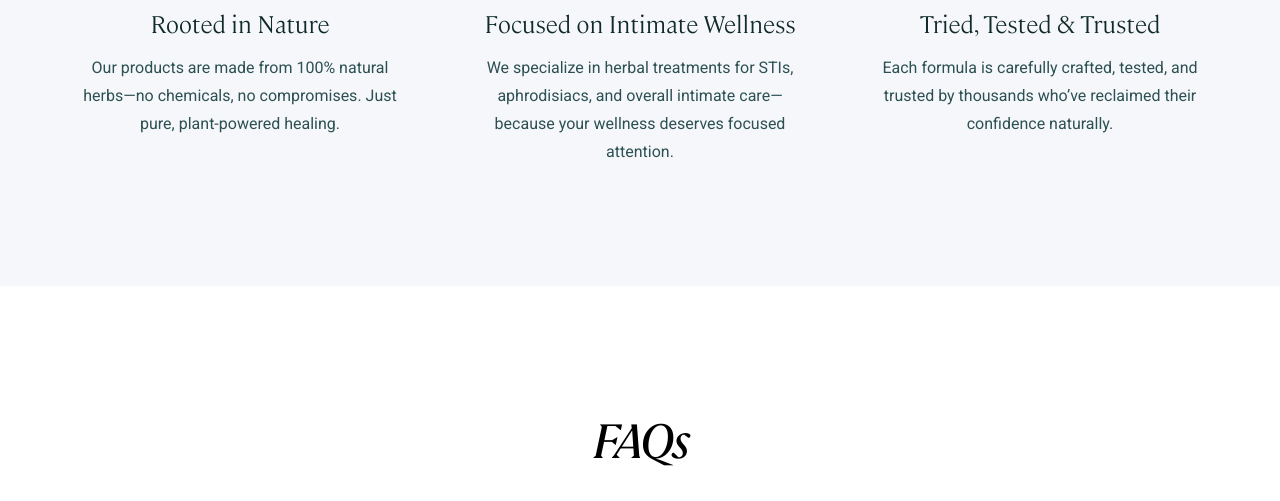
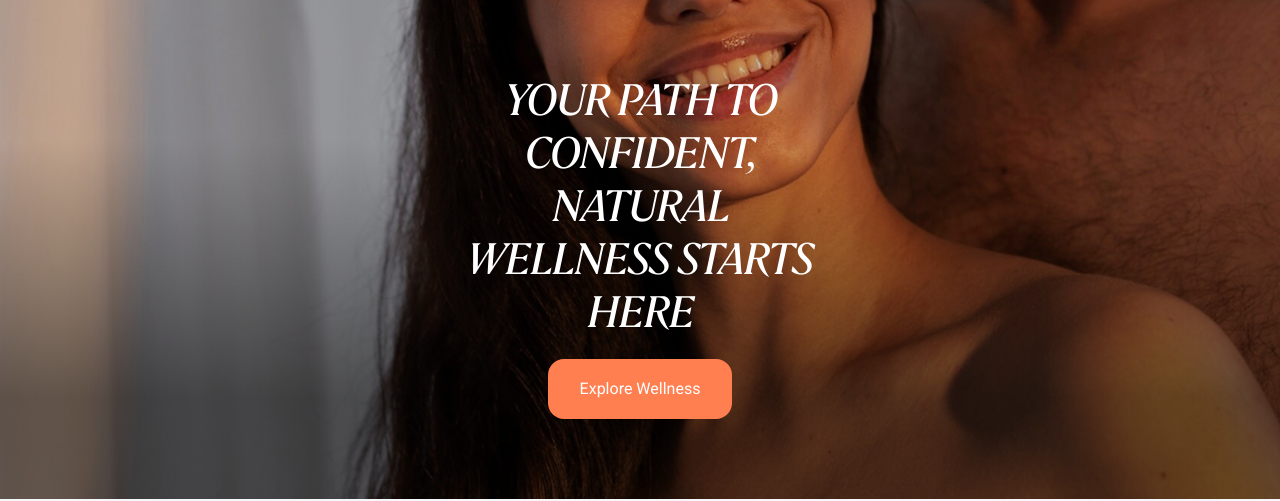
Before and after one commit to ejim11/herbology, a Next.js app: page /about-us in a window 1280 px wide. Shown: the part 431-932 px from the top of the page. Built offline with nearby package versions, Linux system fonts and the light colour scheme.

Commit message:
✅ added the explore wellness comp

```diff
--- /dev/null
+++ b/components/about-us/ExploreWellness.tsx
@@ -0,0 +1,20 @@
+import Link from "next/link";
+import React from "react";
+
+const ExploreWellness = () => {
+  return (
+    <section className="h-[85rem] bg-wellness bg-fixed flex flex-col items-center justify-end py-[8rem]">
+      <h1 className="text-[4.4rem] text-white font-cambon leading-[5.3rem] -tracking-[0.2rem] w-[30%] text-center uppercase">
+        Your path to confident, natural wellness starts here
+      </h1>
+      <Link
+        href={""}
+        className="bg-[rgba(255,127,80,1)] py-[1.8rem] px-[3.2rem] rounded-[1.6rem] mt-[2.4rem] text-white font-roboto"
+      >
+        Explore Wellness
+      </Link>
+    </section>
+  );
+};
+
+export default ExploreWellness;
```
